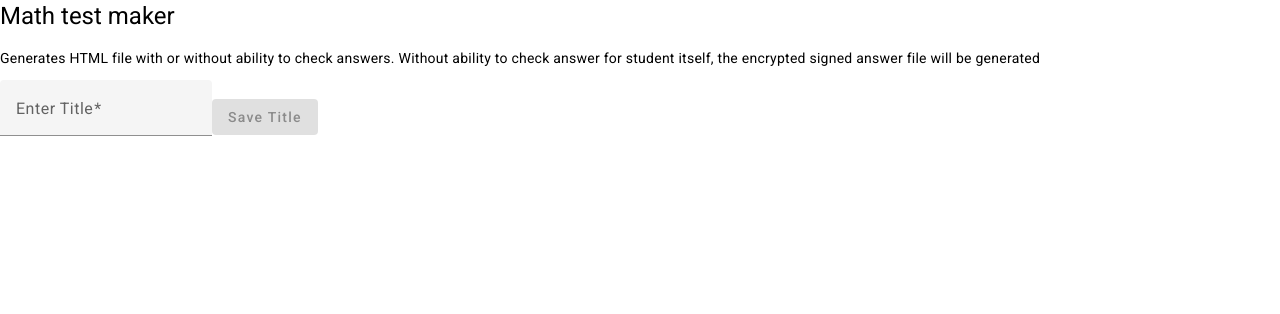
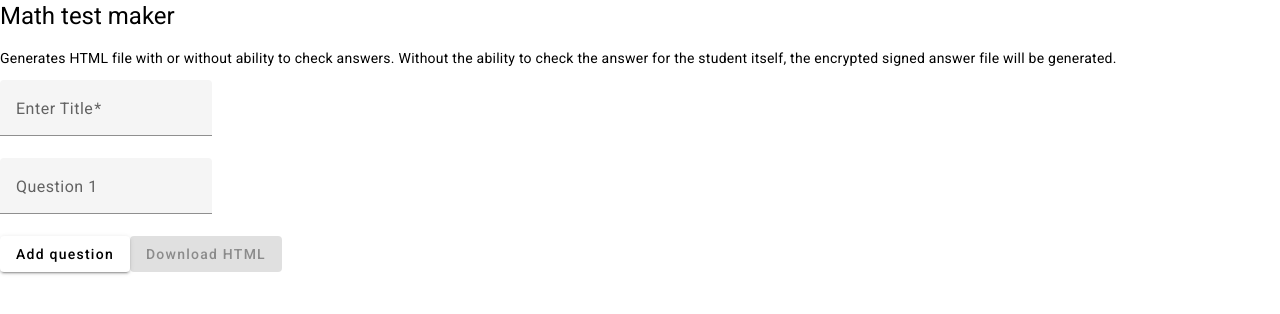
Before and after one commit to skafis-edtech/print, an Angular app: page / in a window 1280 px wide. Shown: the top 314 px of the page. Built offline with nearby package versions, Linux system fonts and the light colour scheme.

Commit message:
Adding list of questions

```diff
--- a/src/app/app.component.html
+++ b/src/app/app.component.html
@@ -1,24 +1,44 @@
 <form [formGroup]="titleForm" (ngSubmit)="saveTitle()">
   <h1>Math test maker</h1>
   <p>
-    Generates HTML file with or without ability to check answers. Without
-    ability to check answer for student itself, the encrypted signed answer file
-    will be generated
+    Generates HTML file with or without ability to check answers. Without the
+    ability to check the answer for the student itself, the encrypted signed
+    answer file will be generated.
   </p>
   <mat-form-field appearance="fill">
     <mat-label>Enter Title</mat-label>
     <input matInput placeholder="Enter a title" formControlName="title" />
-    <mat-error *ngIf="titleForm.controls['title'].errors?.['required']">
+    <mat-error *ngIf="titleForm.get('title')?.errors?.['required']">
       Title is required.
     </mat-error>
   </mat-form-field>
 
+  <div formArrayName="questions">
+    <div *ngFor="let questionControl of questions.controls; let i = index">
+      <mat-form-field appearance="fill">
+        <mat-label>Question {{ i + 1 }}</mat-label>
+        <input
+          matInput
+          [placeholder]="'Enter question ' + (i + 1)"
+          [formControlName]="i"
+        />
+      </mat-form-field>
+    </div>
+  </div>
+  <button
+    type="button"
+    mat-raised-button
+    color="secondary"
+    (click)="addQuestion()"
+  >
+    Add question
+  </button>
   <button
     mat-raised-button
     color="primary"
     type="submit"
     [disabled]="titleForm.invalid"
   >
-    Save Title
+    Download HTML
   </button>
 </form>
--- a/src/app/app.component.ts
+++ b/src/app/app.component.ts
@@ -1,5 +1,5 @@
 import { Component } from '@angular/core';
-import { FormBuilder, FormGroup, Validators } from '@angular/forms';
+import { FormArray, FormBuilder, FormGroup, Validators } from '@angular/forms';
 import { ReactiveFormsModule } from '@angular/forms';
 import { MatInputModule } from '@angular/material/input';
 import { MatButtonModule } from '@angular/material/button';
@@ -23,16 +23,24 @@ export class AppComponent {
   titleForm: FormGroup;
 
   constructor(private fb: FormBuilder) {
-    // Initialize the form with a single control for the title
     this.titleForm = this.fb.group({
-      title: ['', Validators.required], // Make the title field required
+      title: ['', Validators.required],
+      questions: this.fb.array([]),
     });
+
+    this.addQuestion();
   }
 
-  // Function to be called when the form is submitted
+  get questions(): FormArray {
+    return this.titleForm.get('questions') as FormArray;
+  }
+
+  addQuestion(): void {
+    this.questions.push(this.fb.control(''));
+  }
+
   saveTitle(): void {
-    const titleValue = this.titleForm.get('title')!.value;
-    console.log('Saved Title:', titleValue);
-    // Here you would typically handle the state update to save the title
+    const value = this.titleForm.value;
+    console.log('value: ', value);
   }
 }
```
